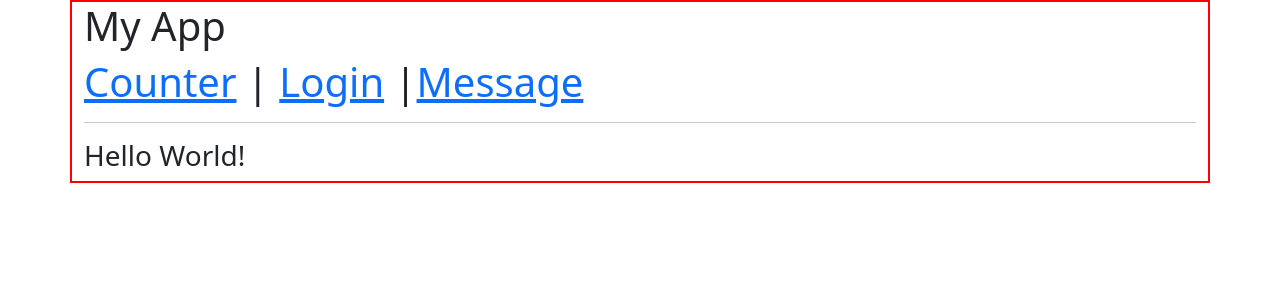
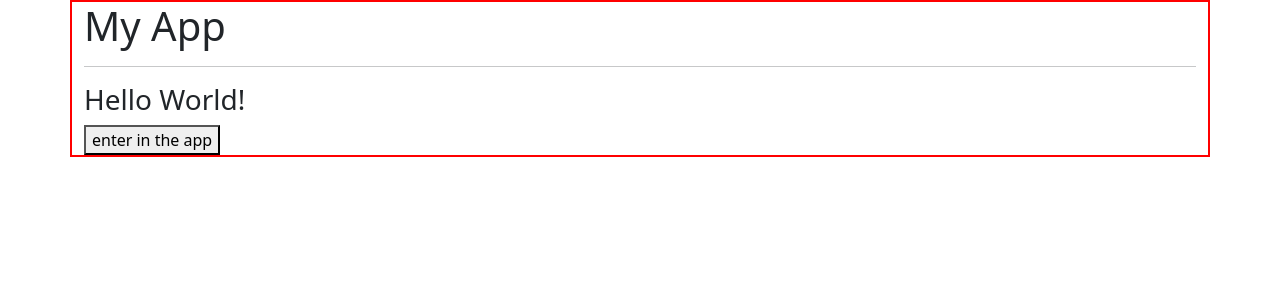
Before and after one commit to Castels88/React-esercizi, a React (Create React App) app: page / in a window 1280 px wide. Shown: the top 300 px of the page. Built offline with nearby package versions, Linux system fonts and the light colour scheme.

Commit message:
fine esercizio

```diff
--- a/src/App.js
+++ b/src/App.js
@@ -11,22 +11,19 @@ export function App (){
         <Container title={
             <div>
                 <h1>My App </h1>
-                <div>
-                    <Link to="/counter">Counter</Link> | <Link to="/login">Login</Link> |
-                    <Link to="/message">Message</Link>
-                </div>
+
             </div>
         }>
             <Routes>
                 <Route path="/" element={<Welcome/>}/>
-                <Route path="/counter" element={<Counter/>}/>
-                <Route path="/:username" element={<GithubUser username="Castels88"/>}/>
-                <Route path="/login" element={<Login/>}/>
-                <Route path="/message" element={<Message/>}/>
+                <Route path="*" element={<div>
+                    <p>not found</p>
+                        <Link to="/">go home</Link>
+                </div>}/>
             </Routes>
 
         </Container>
     )
 }
-// React Router - 04
-// Add three Links within the main App component and use them to navigate to all three routes.
+// React Router - 05
+// Add a Not Found route that renders when a user navigates to a path that does not exist.
--- a/src/Welcome.js
+++ b/src/Welcome.js
@@ -1,14 +1,19 @@
 import React from "react"
-import {useParams, Link} from "react-router-dom"
+import {useParams, Link, useNavigate} from "react-router-dom"
 
 
 
 
 export function Welcome (){
     const {name = "World!"} = useParams()
+    const navigate = useNavigate()
+    function handleButton(){
+        navigate("/login")
+    }
 return(
     <div>
         <h3>Hello {name}</h3>
+        <button onClick={handleButton}>enter in the app</button>
     </div>
 )
 }
```
